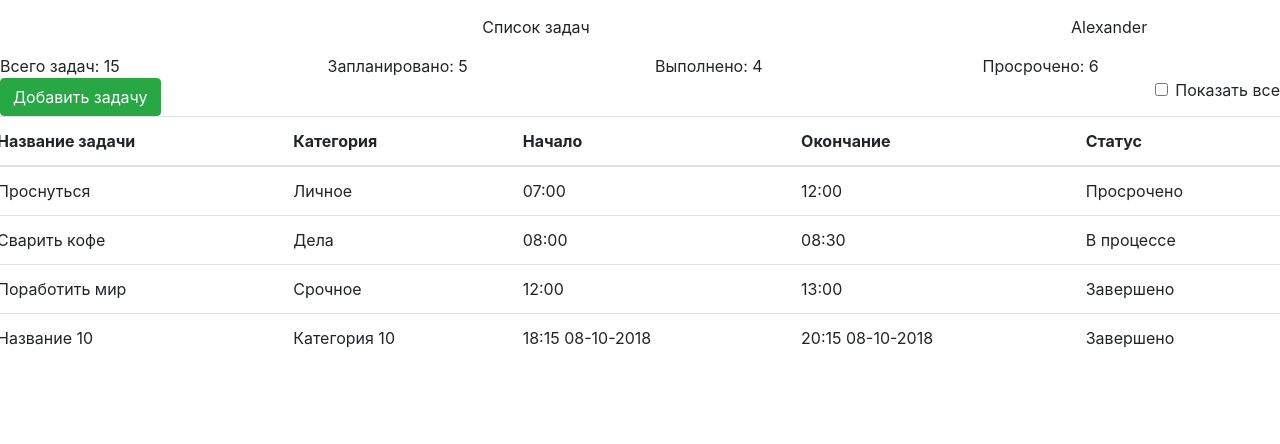
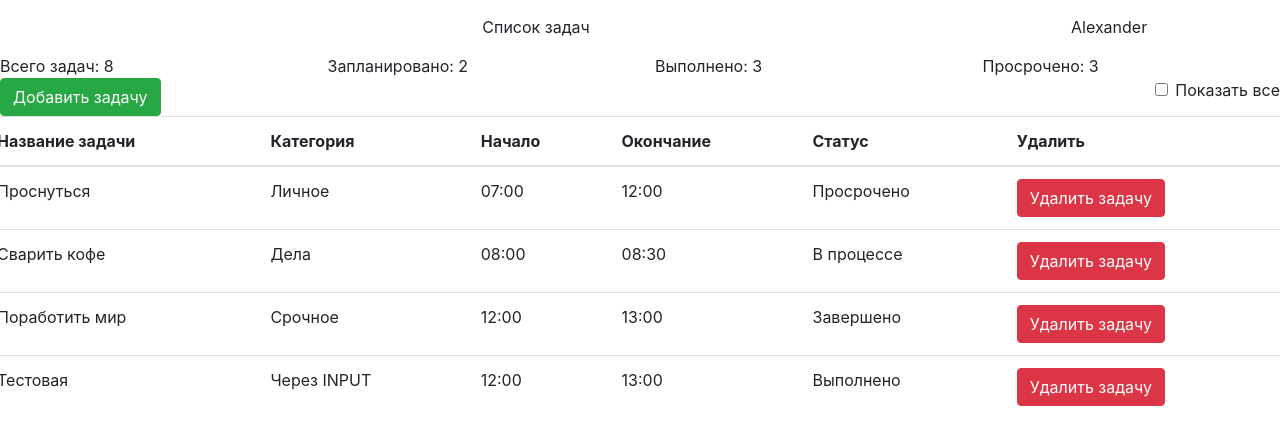
Before and after one commit to alexeremeev/aeremeev-angular, an Angular app in the folder task-planner/: page / in a window 1280 px wide. Shown: the top 444 px of the page. Built offline with nearby package versions, Linux system fonts and the light colour scheme.

Commit message:
task 62341 component binding

```diff
--- a/task-planner/src/app/task-list/list-row/list-row.component.html
+++ b/task-planner/src/app/task-list/list-row/list-row.component.html
@@ -3,3 +3,4 @@
   <td>{{dateStart}}</td>
   <td>{{dateEnd}}</td>
   <td>{{status}}</td>
+  <td><button class="btn btn-danger" (click)="deleteTask()">Удалить задачу</button></td>
--- a/task-planner/src/app/task-list/list-row/list-row.component.ts
+++ b/task-planner/src/app/task-list/list-row/list-row.component.ts
@@ -1,4 +1,4 @@
-import { Component, OnInit } from '@angular/core';
+import { Component, EventEmitter, Input, OnInit, Output } from '@angular/core';
 
 @Component({
   selector: '[app-list-row]',
@@ -7,15 +7,20 @@ import { Component, OnInit } from '@angular/core';
 })
 export class ListRowComponent implements OnInit {
 
-  name = 'Название 10';
-  category = 'Категория 10';
-  dateStart = '18:15 08-10-2018';
-  dateEnd = '20:15 08-10-2018';
-  status = 'Завершено';
+  @Output() deleteTaskEmitter = new EventEmitter<string>();
+
+  @Input() name : string;
+  @Input() category;
+  @Input() dateStart;
+  @Input() dateEnd;
+  @Input() status;
 
   constructor() { }
 
   ngOnInit() {
   }
+  deleteTask() {
+    this.deleteTaskEmitter.emit(this.name);
+  }
 
 }
--- a/task-planner/src/app/task-list/statistic/statistic.component.ts
+++ b/task-planner/src/app/task-list/statistic/statistic.component.ts
@@ -1,5 +1,4 @@
-import { Component, OnInit } from '@angular/core';
-
+import { Component, Input, OnInit } from '@angular/core';
 @Component({
   selector: 'app-statistic',
   templateUrl: './statistic.component.html',
@@ -7,10 +6,10 @@ import { Component, OnInit } from '@angular/core';
 })
 export class StatisticComponent implements OnInit {
 
-  tasksAll = 15;
-  tasksPlanned = 5;
-  tasksOverdue = 6;
-  tasksFinished = 4;
+  @Input() tasksAll;
+  @Input() tasksPlanned;
+  @Input() tasksOverdue;
+  @Input() tasksFinished;
 
   constructor() { }
 
--- a/task-planner/src/app/task-list/task-list.component.html
+++ b/task-planner/src/app/task-list/task-list.component.html
@@ -1,4 +1,9 @@
-<app-statistic></app-statistic>
+<app-statistic
+  [tasksAll] = "getTaskListsSize()"
+  [tasksFinished] = "getTasksAmountByStatus('Выполнено')"
+  [tasksOverdue] = "getTasksAmountByStatus('Просрочено')"
+  [tasksPlanned] = "getTasksAmountByStatus('Запланировано')">
+</app-statistic>
   <div class="row">
     <div class="col-8">
       <button class="btn btn-success float-left" (click)="addTask()">Добавить задачу</button>
@@ -24,6 +29,7 @@
         <th>Начало</th>
         <th>Окончание</th>
         <th>Статус</th>
+        <th>Удалить</th>
       </tr>
       </thead>
       <tbody>
@@ -33,6 +39,7 @@
         <td>07:00</td>
         <td>12:00</td>
         <td>Просрочено</td>
+        <td><button class="btn btn-danger">Удалить задачу</button></td>
       </tr>
       <tr>
         <td>Сварить кофе</td>
@@ -40,6 +47,7 @@
         <td>08:00</td>
         <td>08:30</td>
         <td>В процессе</td>
+        <td><button class="btn btn-danger">Удалить задачу</button></td>
       </tr>
       <tr>
         <td>Поработить мир</td>
@@ -47,8 +55,15 @@
         <td>12:00</td>
         <td>13:00</td>
         <td>Завершено</td>
+        <td><button class="btn btn-danger">Удалить задачу</button></td>
       </tr>
-      <tr app-list-row></tr>
+      <tr app-list-row
+          [name] = "'Тестовая'"
+          [category] = "'Через INPUT'"
+          [dateStart] = "'12:00'"
+          [dateEnd] = "'13:00'"
+          [status] = "'Выполнено'"
+          (deleteTaskEmitter)="deleteTaskFromArray($event)"></tr>
       </tbody>
     </table>
   </div>
--- a/task-planner/src/app/task-list/task-list.component.ts
+++ b/task-planner/src/app/task-list/task-list.component.ts
@@ -6,6 +6,65 @@ import { Component, OnInit } from '@angular/core';
   styleUrls: ['./task-list.component.css']
 })
 export class TaskListComponent implements OnInit {
+  tasks = [
+    {
+      name: 'Первая задача',
+      category: 'Первая категория',
+      dateStart: '2018-07-28 10:36',
+      dateEnd: '2018-07-28 11:36',
+      status: 'Выполнено'
+    },
+    {
+      name: 'Вторая задача',
+      category: 'Вторая категория',
+      dateStart: '2018-07-28 10:36',
+      dateEnd: '2018-07-28 11:36',
+      status: 'Выполнено'
+    },
+    {
+      name: 'Третья задача',
+      category: 'Вторая категория',
+      dateStart: '2018-07-28 10:36',
+      dateEnd: '2018-07-28 11:36',
+      status: 'Выполнено'
+    },
+    {
+      name: 'Четвертая задача',
+      category: 'Вторая категория',
+      dateStart: '2018-07-28 10:36',
+      dateEnd: '2018-07-28 11:36',
+      status: 'Запланировано'
+    },
+    {
+      name: 'Пятая задача',
+      category: 'Вторая категория',
+      dateStart: '2018-07-28 10:36',
+      dateEnd: '2018-07-28 11:36',
+      status: 'Запланировано'
+    },
+    {
+      name: 'Шестая задача',
+      category: 'Вторая категория',
+      dateStart: '2018-07-28 10:36',
+      dateEnd: '2018-07-28 11:36',
+      status: 'Просрочено'
+    },
+    {
+      name: 'Седьмая задача',
+      category: 'Вторая категория',
+      dateStart: '2018-07-28 10:36',
+      dateEnd: '2018-07-28 11:36',
+      status: 'Просрочено'
+    },
+    {
+      name: 'Восьмая задача',
+      category: 'Вторая категория',
+      dateStart: '2018-07-28 10:36',
+      dateEnd: '2018-07-28 11:36',
+      status: 'Просрочено'
+    },
+
+  ];
 
   constructor() { }
 
@@ -19,5 +78,14 @@ export class TaskListComponent implements OnInit {
   filterTasks($event) {
     console.log('showAll - ', $event.target.checked);
   }
+  getTaskListsSize() {
+    return this.tasks.length;
+  }
+  deleteTaskFromArray(name: string) {
+    console.log('Задача ' + name + ' удалена');
+  }
+  getTasksAmountByStatus(status: string) {
+    return this.tasks.filter(task => task.status === status).length;
+  }
 
 }
```
